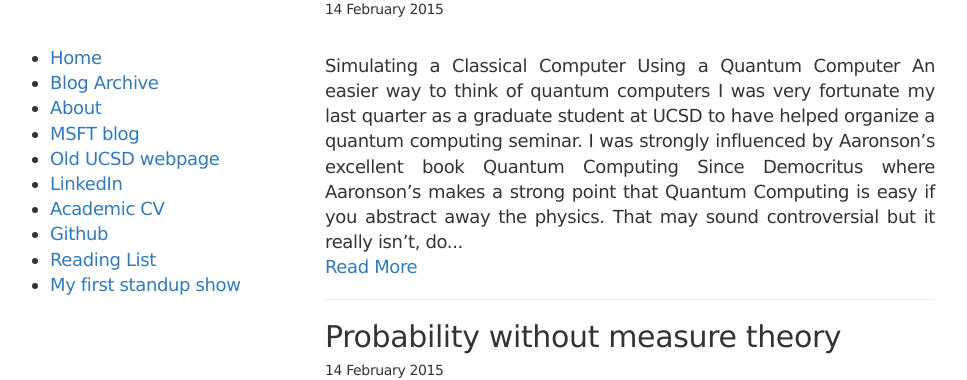
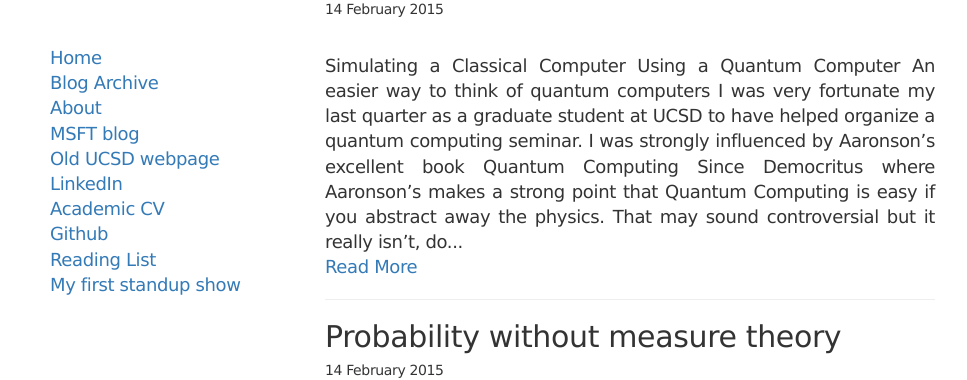
Before and after one commit to msaroufim/MLblog, a Jekyll site: the page built from index.md, in a window 1280 px wide. Shown: the part 255-635 px from the top of the page, without its empty margins (10-977 px from the left). Built offline with Jekyll 4.4.1, drawn with Linux system fonts in a browser that asks for light colours; nearby versions of some CDN libraries; formulas are drawn with MathJax 3; comment, search, counter and statistics services are not loaded.

Commit message:
fixed a bunch of styling issues

```diff
--- a/_includes/footer.html
+++ b/_includes/footer.html
@@ -7,7 +7,7 @@
 
 {% if page.comments %}
 <!-- Add Disqus comments. -->
-<div id="disqus_thread"></div>
+<div id="disqus_thread" class="comments"></div>
 <script type="text/javascript">
   /* * * CONFIGURATION VARIABLES: EDIT BEFORE PASTING INTO YOUR WEBPAGE * * */
   var disqus_shortname = 'marksaro'; // required: replace example with your forum shortname
--- a/css/custom.css
+++ b/css/custom.css
@@ -1,7 +1,24 @@
+html, body {
+	overflow-x: hidden;
+	list-style: none;
+}
 body {
+	list-style: none;
+	margin: 0;
 	padding-top: 20px;
+	font-family: "jaf-bernino-sans","Lucida Grande","Lucida Sans Unicode","Lucida Sans",Geneva,Verdana,sans-serif;
+	letter-spacing: -0.02em;
+	font-weight: 400;
+	font-style: normal;
+	text-rendering: optimizeLegibility;
+	-webkit-font-smoothing: antialiased;
+	-moz-osx-font-smoothing: grayscale;
+	-moz-font-feature-settings: "liga" on;
+	color: rgba(0,0,0,0.8);
+	font-size: 18px;
+	line-height: 1.4;
+
 }
-
 
 .avatar {
     width:128px;
@@ -12,14 +29,18 @@ body {
     -moz-border-radius: 500px;
 }
 
-
-
 .container {
 	overflow-x: hidden;
 	margin-left: auto;
 	margin-right: auto;
 	text-align: justify;
     text-justify: inter-word;
+}
+
+.comments {
+	max-width:600px;
+	margin-left: auto;
+	margin-right: auto;
 }
 
 h1,h2,h3,h4,h5,h6 {
@@ -31,15 +52,14 @@ h1,h2,h3,h4,h5,h6 {
 	float:left;
 	top: 300px;
 	left: 20px;
-
+	list-style: none;
 }
 
 #mark {
 	float: left;
 	left: 20px;
 	position: absolute;
-
-
+	list-style: none;
 }
 
 #twitter {
@@ -48,26 +68,3 @@ h1,h2,h3,h4,h5,h6 {
 	left: 50px;
 	bottom: 10px;
 }
-
-element.style {
-}
-html, body {
-overflow-x: hidden;
-}
-body {
-
-font-family: "jaf-bernino-sans","Lucida Grande","Lucida Sans Unicode","Lucida Sans",Geneva,Verdana,sans-serif;
-letter-spacing: -0.02em;
-font-weight: 400;
-font-style: normal;
-text-rendering: optimizeLegibility;
--webkit-font-smoothing: antialiased;
--moz-osx-font-smoothing: grayscale;
--moz-font-feature-settings: "liga" on;
-color: rgba(0,0,0,0.8);
-font-size: 18px;
-line-height: 1.4;
-}
-body {
-margin: 0;
-}
```
Also changed, not shown: 3 other files.
